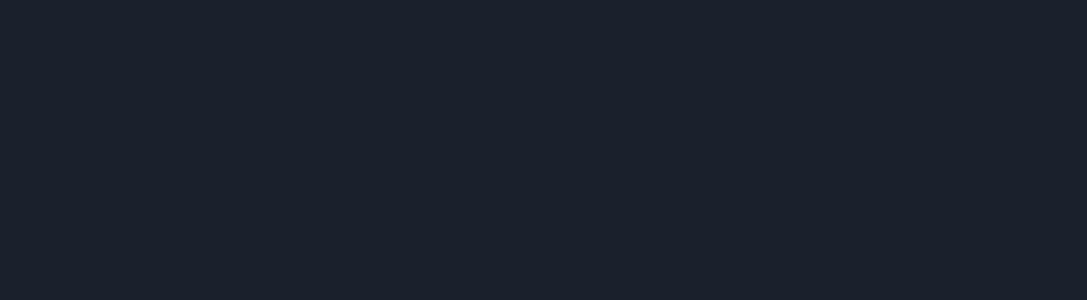
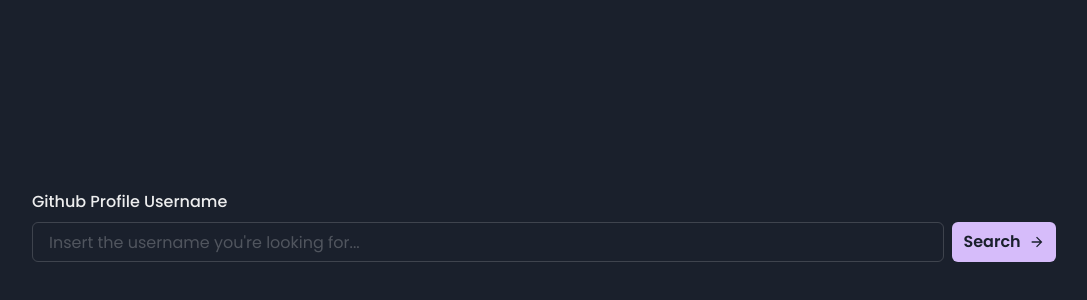
Before and after one commit to rafascm/github-profiles, a Next.js app: page /search in a window 1280 px wide. Shown: the part 174-474 px from the top of the page, without its empty margins (96-1183 px from the left). Built offline with nearby package versions, Linux system fonts and the light colour scheme.

Commit message:
adding initial search layout

```diff
--- a/src/pages/index.tsx
+++ b/src/pages/index.tsx
@@ -28,7 +28,11 @@
           <Heading size="4xl">Github Profiles</Heading>
           <Box mt="6">
             <Link href="./search">
-              <Button colorScheme="purple" rightIcon={<ArrowForwardIcon />}>
+              <Button
+                colorScheme="purple"
+                rightIcon={<ArrowForwardIcon />}
+                focusBorderColor="purple.400"
+              >
                 Search
               </Button>
             </Link>
--- a/src/pages/search.tsx
+++ b/src/pages/search.tsx
@@ -1,16 +1,60 @@
-import { Grid } from '@chakra-ui/react'
+import {
+  Grid,
+  Flex,
+  Button,
+  Input,
+  FormControl,
+  FormLabel
+} from '@chakra-ui/react'
+import { ArrowForwardIcon } from '@chakra-ui/icons'
+import { useState } from 'react'
 
 const Search: React.FC = () => {
+  const [inputValue, setInputValue] = useState('')
+
+  const submitClickHandler = e => {
+    e.preventDefault()
+    if (inputValue.length < 3) return
+    setInputValue('')
+  }
+
   return (
     <Grid
       as="main"
       height="100vh"
       templateColumns="1fr 64rem 1fr"
       templateRows="1fr 30rem 1fr"
-      templateAreas="'. . .''. logo .' '. . .'"
+      templateAreas="'. . .''. content .' '. . .'"
       justifyContent="center"
       alignItems="center"
-    ></Grid>
+    >
+      <Flex gridArea="content" flexDir="column" justifyContent="center">
+        <form onSubmit={e => submitClickHandler(e)}>
+          <FormControl id="search">
+            <FormLabel>Github Profile Username</FormLabel>
+            <Flex>
+              <Input
+                colorScheme="purple"
+                placeholder="Insert the username you're looking for..."
+                color="gray.200"
+                focusBorderColor="purple.400"
+                value={inputValue}
+                onChange={e => setInputValue(e.target.value)}
+              />
+              <Button
+                ml="2"
+                colorScheme="purple"
+                focusBorderColor="purple.400"
+                rightIcon={<ArrowForwardIcon />}
+                type="submit"
+              >
+                Search
+              </Button>
+            </Flex>
+          </FormControl>
+        </form>
+      </Flex>
+    </Grid>
   )
 }
 export default Search
```
